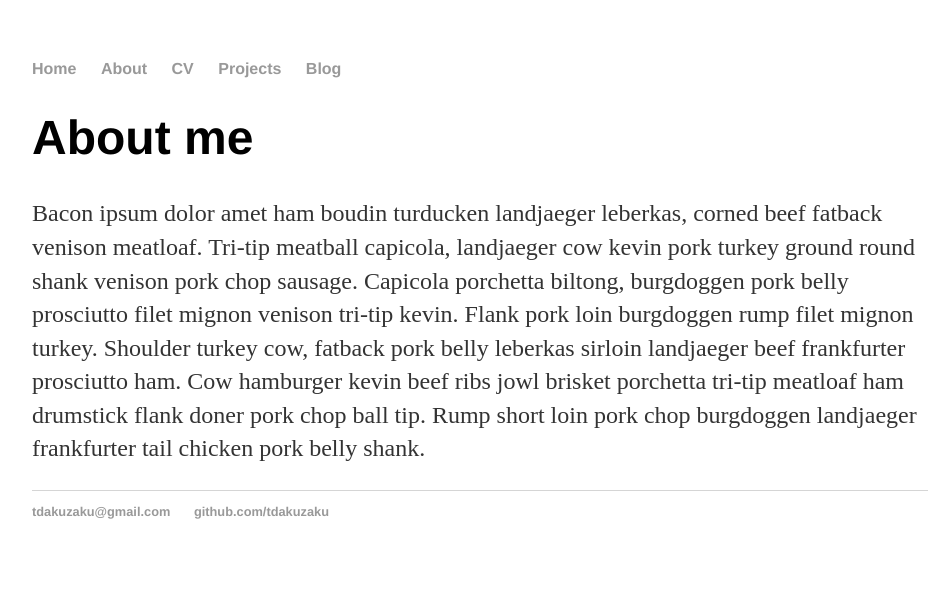
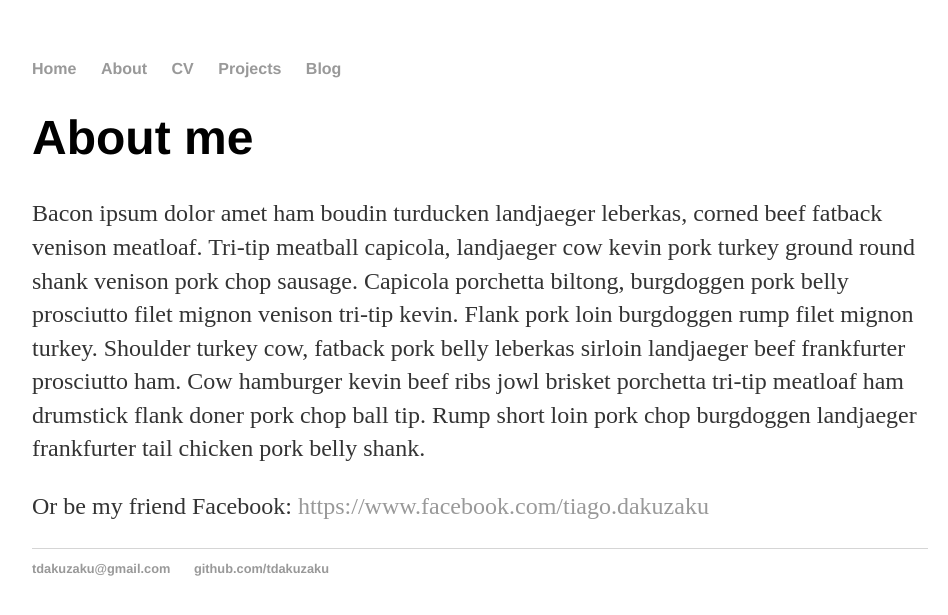
Before and after one commit to tdakuzaku/Tiago-Dakuzaku, a Jekyll site: the page built from about/index.html, in a window 1280 px wide. Shown: the top 615 px of the page, without its empty margins (160-1108 px from the left). Built offline with Jekyll 4.4.1, drawn with Linux system fonts in a browser that asks for light colours.

Commit message:
Added facebook link

```diff
--- a/about/index.html
+++ b/about/index.html
@@ -3,5 +3,9 @@ title: Tiago Dakuzaku | About
 ---
 <div class="blurb">
     <h1>About me</h1>
-    <p>Bacon ipsum dolor amet ham boudin turducken landjaeger leberkas, corned beef fatback venison meatloaf. Tri-tip meatball capicola, landjaeger cow kevin pork turkey ground round shank venison pork chop sausage. Capicola porchetta biltong, burgdoggen pork belly prosciutto filet mignon venison tri-tip kevin. Flank pork loin burgdoggen rump filet mignon turkey. Shoulder turkey cow, fatback pork belly leberkas sirloin landjaeger beef frankfurter prosciutto ham. Cow hamburger kevin beef ribs jowl brisket porchetta tri-tip meatloaf ham drumstick flank doner pork chop ball tip. Rump short loin pork chop burgdoggen landjaeger frankfurter tail chicken pork belly shank.</p>
+    <p>
+        Bacon ipsum dolor amet ham boudin turducken landjaeger leberkas, corned beef fatback venison meatloaf. Tri-tip meatball capicola, landjaeger cow kevin pork turkey ground round shank venison pork chop sausage. Capicola porchetta biltong, burgdoggen pork belly prosciutto filet mignon venison tri-tip kevin. Flank pork loin burgdoggen rump filet mignon turkey. Shoulder turkey cow, fatback pork belly leberkas sirloin landjaeger beef frankfurter prosciutto ham. Cow hamburger kevin beef ribs jowl brisket porchetta tri-tip meatloaf ham drumstick flank doner pork chop ball tip. Rump short loin pork chop burgdoggen landjaeger frankfurter tail chicken pork belly shank.</p>
+    <p>
+        Or be my friend Facebook: <a href="https://www.facebook.com/tiago.dakuzaku">https://www.facebook.com/tiago.dakuzaku</a>
+    </p>
 </div>
```
